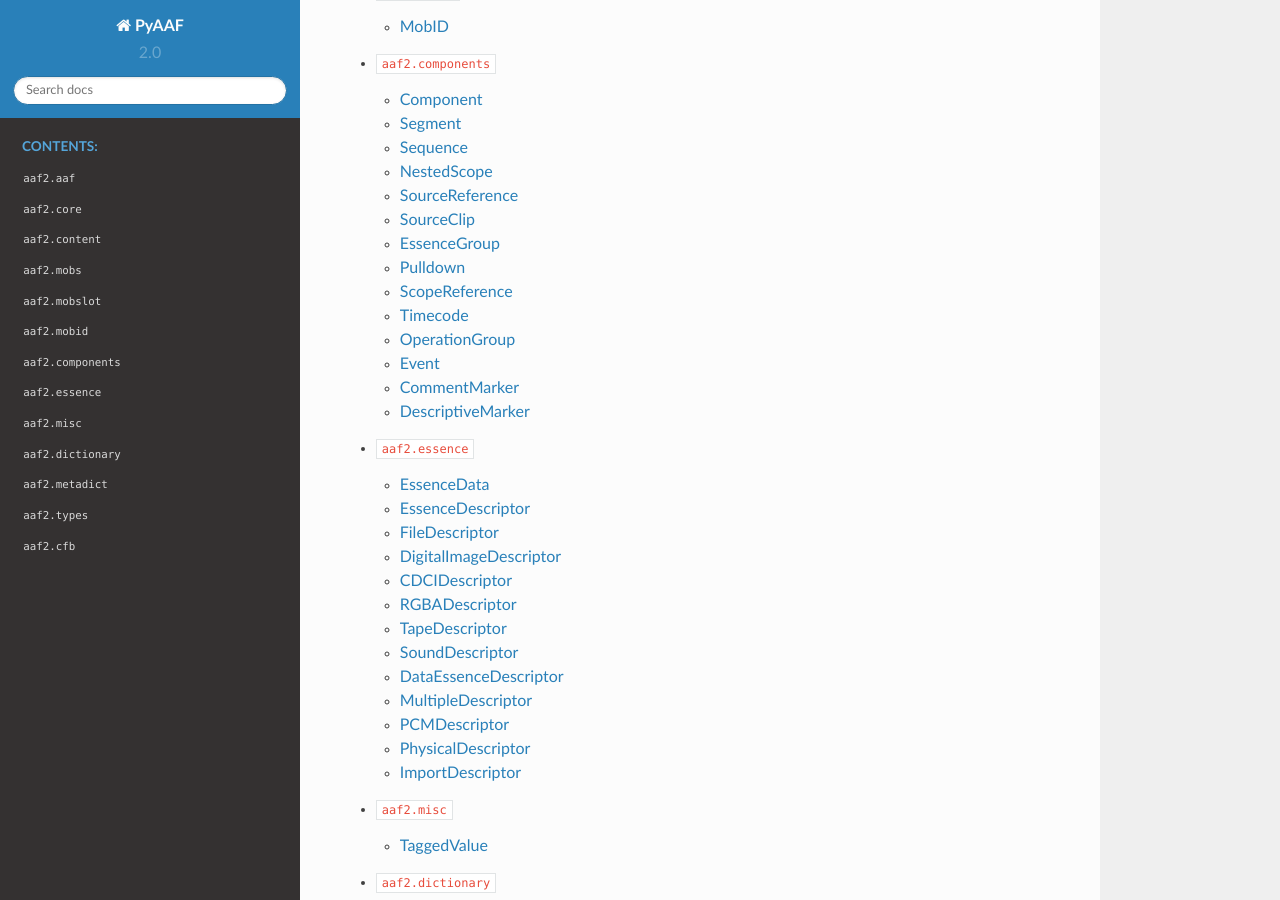
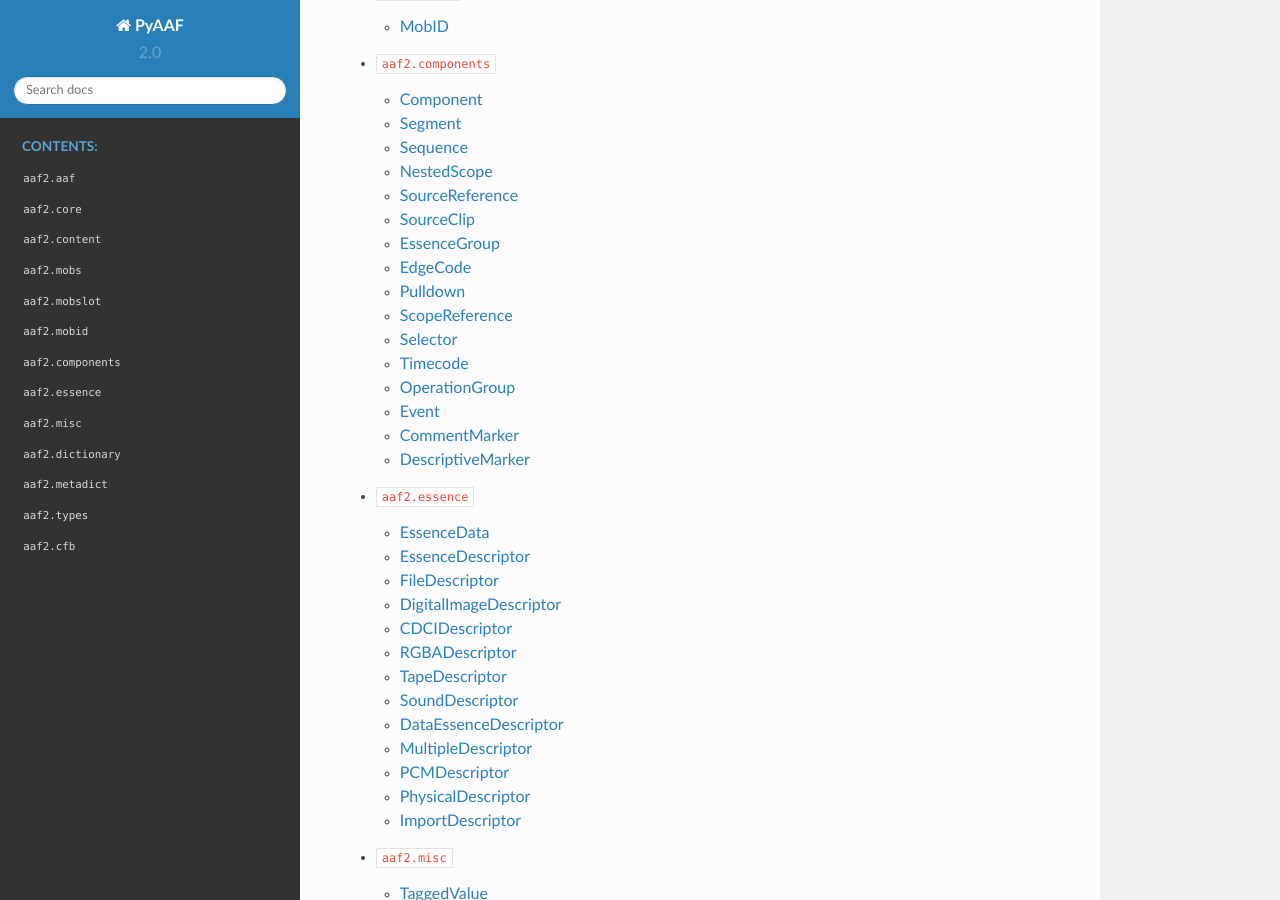
Before and after one commit to markreidvfx/pyaaf2, a Sphinx documentation site: the page built from docs/source/index.rst, in a window 1280 px wide and 900 px high, scrolled down 2201 px. Built offline with Sphinx 7.4.7 and the Read the Docs theme 2.0.0, drawn with Linux system fonts in a browser that asks for light colours.

Commit message:
added EdgeCode and Selector

```diff
--- a/docs/source/api/components.rst
+++ b/docs/source/api/components.rst
@@ -45,6 +45,12 @@ EssenceGroup
 .. autoclass:: EssenceGroup
     :members:
 
+EdgeCode
+--------
+
+.. autoclass:: EdgeCode
+    :members:
+
 Pulldown
 --------
 
@@ -55,6 +61,12 @@ ScopeReference
 --------------
 
 .. autoclass:: ScopeReference
+    :members:
+
+Selector
+--------
+
+.. autoclass:: Selector
     :members:
 
 Timecode
```
Also changed, not shown: 1 other file.
